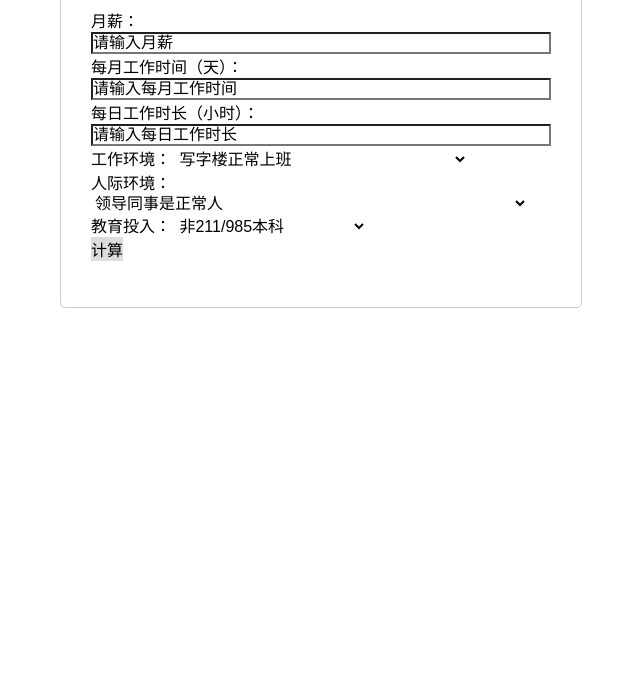
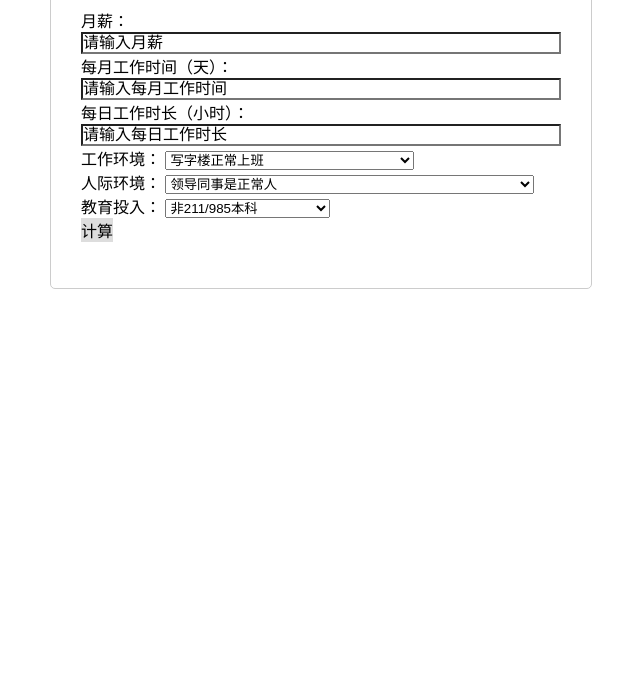
Before and after one commit to studyguy/Cost_performance_calculation, a plain HTML site: page index.html in a window 1280 px wide. Shown: the part 120-800 px from the top of the page, without its empty margins (319-959 px from the left). Drawn offline with nearby package versions, Linux system fonts and the light colour scheme.

Commit message:
Update index.html

```diff
--- a/index.html
+++ b/index.html
@@ -10,7 +10,7 @@
             font-family: Arial, sans-serif;
         }
         .container {
-            max-width: 460px;
+            max-width: 480px;
             margin: 0 auto;
             padding: 30px;
             border: 0.5px solid #ccc;
@@ -40,7 +40,7 @@
         </div>
         <div class="ant-form-item">
             <label for="workEnvironment">工作环境：</label>
-            <select id="workEnvironment" class="ant-select">
+            <select id="workEnvironment">
                 <option value="1">写字楼正常上班</option>
                 <option value="0.9">偶尔出差到别的正常环境</option>
                 <option value="0.8">偶尔出差到工厂、工地、郊区等</option>
@@ -51,7 +51,7 @@
         </div>
         <div class="ant-form-item">
             <label for="interpersonalEnvironment">人际环境：</label>
-            <select id="interpersonalEnvironment" class="ant-select">
+            <select id="interpersonalEnvironment">
                 <option value="1">领导同事是正常人</option>
                 <option value="0.9">领导要求很多</option>
                 <option value="0.8">领导要求很多、同事竞争激烈</option>
@@ -62,7 +62,7 @@
         </div>
         <div class="ant-form-item">
             <label for="educationInvestment">教育投入：</label>
-            <select id="educationInvestment" class="ant-select">
+            <select id="educationInvestment">
                 <option value="0.8">非211/985本科</option>
                 <option value="1">211/985本科</option>
                 <option value="1.3">211/985本科+硕士</option>
```
